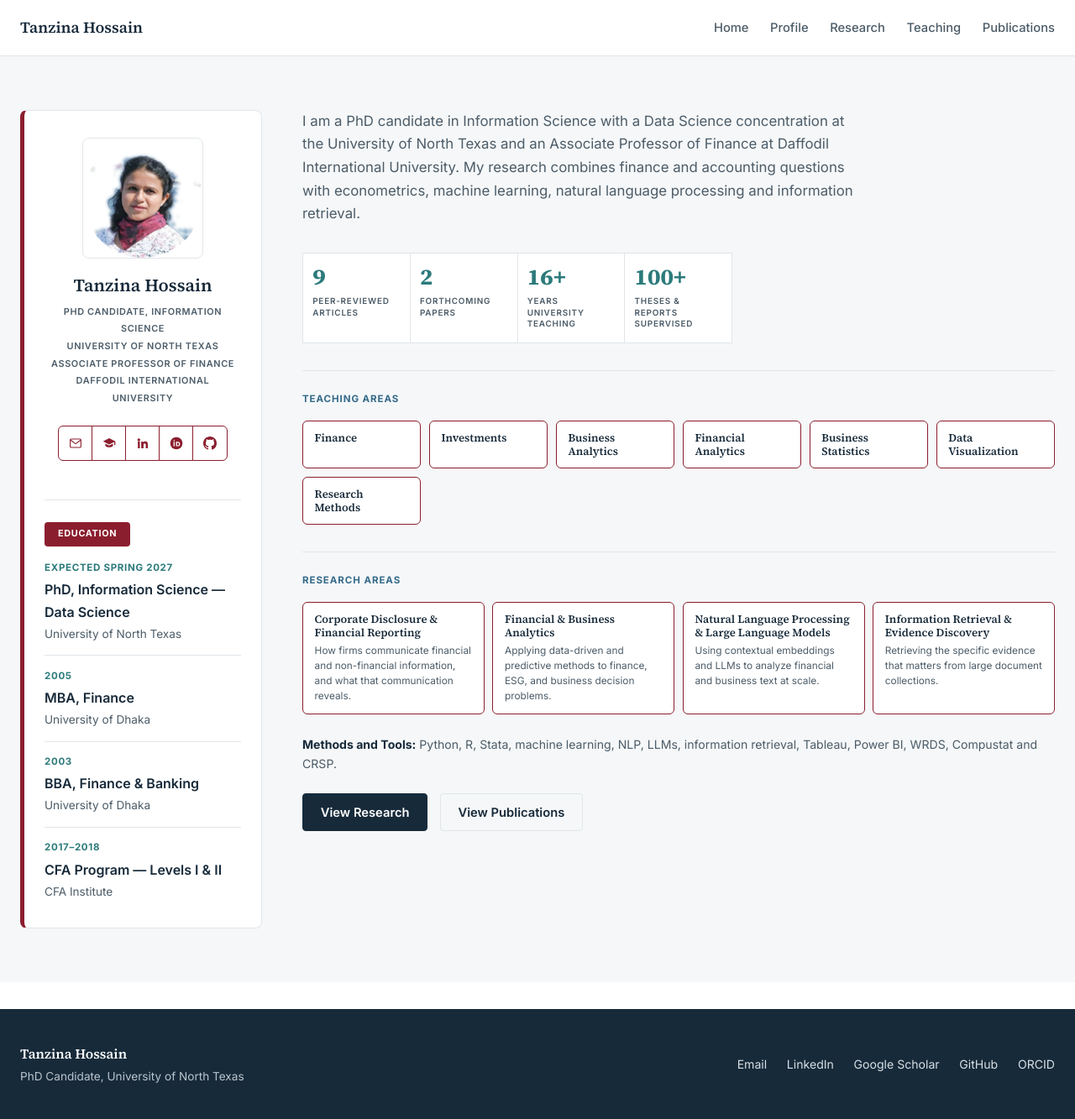
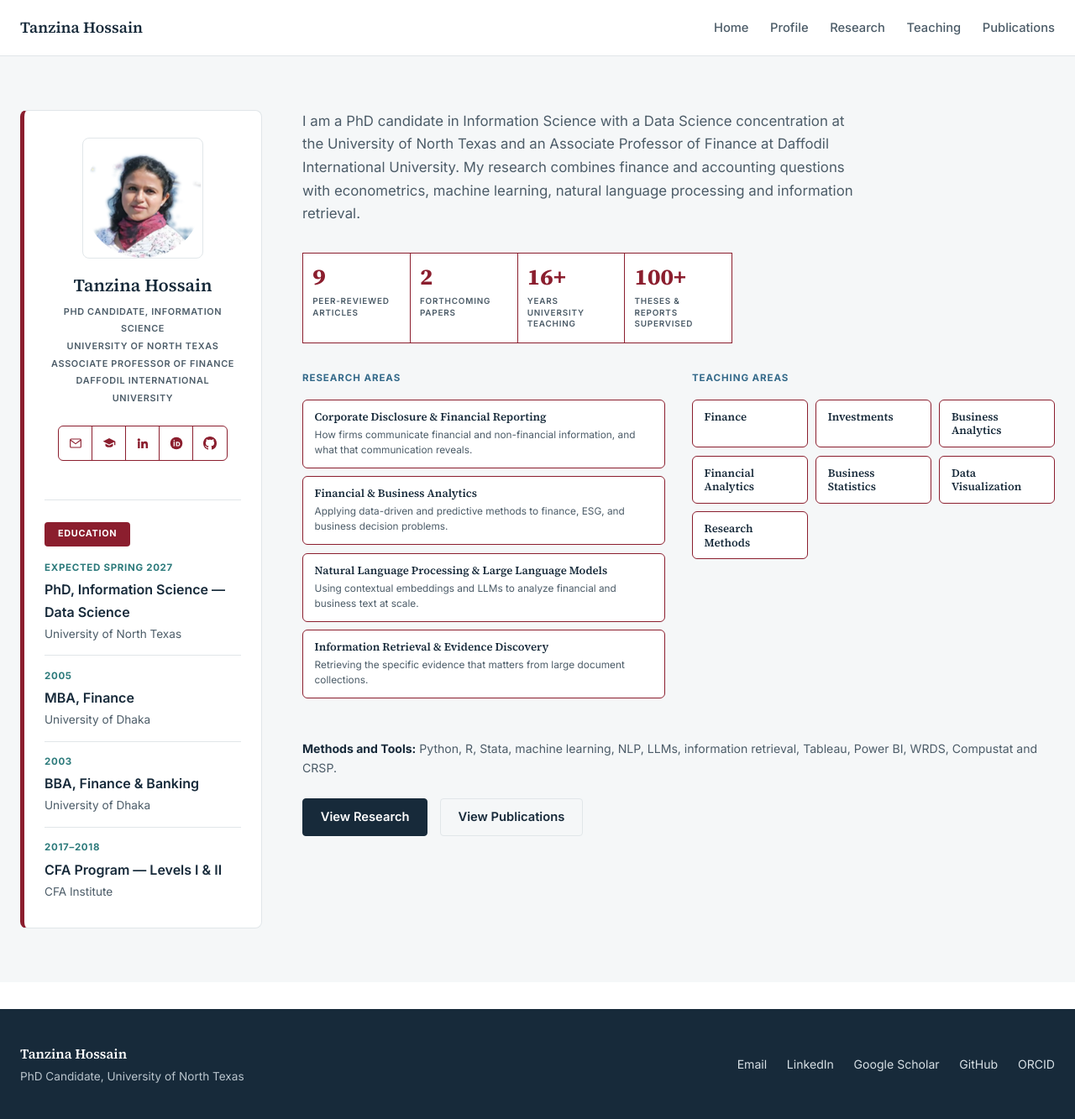
Before and after one commit to tanzinahossain/tanzinahossain.github.io, a Jekyll site: the page built from index.html, in a window 1280 px wide. Shown: the whole page at 84% size. Built offline with Jekyll 4.4.1, drawn with Linux system fonts in a browser that asks for light colours.

Commit message:
Put Research Areas and Teaching Areas side by side (Research left, Teaching right); color stat box border and numbers maroon
Co-Authored-By: Claude Sonnet 5 <noreply@anthropic.com>

```diff
--- a/assets/css/style.css
+++ b/assets/css/style.css
@@ -82,6 +82,8 @@ h1{margin-bottom:.3rem}
 .section-badge{display:inline-block; background:var(--maroon); color:var(--white); font-size:.68rem; font-weight:700; letter-spacing:.06em; text-transform:uppercase; padding:.35rem 1rem; border-radius:4px}
 .plain-list{list-style:none; margin:0 0 1.5rem; padding:0; display:flex; flex-direction:column; gap:.6rem}
 .plain-list li{font-size:.98rem; color:var(--navy)}
+.two-col-areas{display:grid; grid-template-columns:1fr 1fr; gap:2rem}
+@media (max-width:700px){.two-col-areas{grid-template-columns:1fr}}
 .mini-card-grid{display:grid; grid-template-columns:repeat(auto-fit, minmax(8rem, 1fr)); gap:.6rem; margin:0 0 1.5rem}
 .mini-card-grid-2{grid-template-columns:repeat(auto-fit, minmax(11rem, 1fr))}
 .mini-card{border:1.5px solid var(--maroon); border-radius:6px; padding:.7rem .85rem; background:var(--white)}
@@ -90,9 +92,9 @@ h1{margin-bottom:.3rem}
 @media (max-width:800px){.profile-grid{grid-template-columns:1fr; justify-items:center; text-align:center} .bio-col{text-align:left} .areas-row{grid-template-columns:1fr}}
 
 /* ===== Stat tiles ===== */
-.stats{display:grid; grid-template-columns:repeat(4, minmax(6rem,1fr)); gap:1px; background:var(--border); border:1px solid var(--border); margin-top:2rem; max-width:32rem}
+.stats{display:grid; grid-template-columns:repeat(4, minmax(6rem,1fr)); gap:1px; background:var(--maroon); border:1.5px solid var(--maroon); margin-top:2rem; max-width:32rem}
 .stat{background:var(--white); padding:.9rem .7rem}
-.stat .sv2{font-family:var(--serif); font-weight:700; font-size:1.7rem; line-height:1; color:var(--teal); font-variant-numeric:tabular-nums}
+.stat .sv2{font-family:var(--serif); font-weight:700; font-size:1.7rem; line-height:1; color:var(--maroon); font-variant-numeric:tabular-nums}
 .stat .sl{font-size:.62rem; font-weight:600; text-transform:uppercase; letter-spacing:.08em; color:var(--text-muted); margin-top:.5rem; line-height:1.4}
 @media (max-width:640px){.stats{grid-template-columns:repeat(2,1fr); margin-left:auto; margin-right:auto}}
 
--- a/index.html
+++ b/index.html
@@ -75,19 +75,10 @@ description: Finance educator and computational business researcher — corporat
         <div class="stat"><div class="sv2">100+</div><div class="sl">Theses &amp; reports<br>supervised</div></div>
       </div>
 
-      <div class="group-label" style="margin-top:2rem">Teaching Areas</div>
-      <div class="mini-card-grid">
-        <div class="mini-card"><h3>Finance</h3></div>
-        <div class="mini-card"><h3>Investments</h3></div>
-        <div class="mini-card"><h3>Business Analytics</h3></div>
-        <div class="mini-card"><h3>Financial Analytics</h3></div>
-        <div class="mini-card"><h3>Business Statistics</h3></div>
-        <div class="mini-card"><h3>Data Visualization</h3></div>
-        <div class="mini-card"><h3>Research Methods</h3></div>
-      </div>
-
-      <div class="group-label">Research Areas</div>
-      <div class="mini-card-grid mini-card-grid-2">
+      <div class="two-col-areas">
+        <div>
+          <div class="group-label" style="margin-top:2rem">Research Areas</div>
+          <div class="mini-card-grid" style="grid-template-columns:1fr">
             <div class="mini-card">
               <h3>Corporate Disclosure &amp; Financial Reporting</h3>
               <p>How firms communicate financial and non-financial information, and what that communication reveals.</p>
@@ -105,6 +96,20 @@ description: Finance educator and computational business researcher — corporat
               <p>Retrieving the specific evidence that matters from large document collections.</p>
             </div>
           </div>
+        </div>
+        <div>
+          <div class="group-label" style="margin-top:2rem">Teaching Areas</div>
+          <div class="mini-card-grid">
+            <div class="mini-card"><h3>Finance</h3></div>
+            <div class="mini-card"><h3>Investments</h3></div>
+            <div class="mini-card"><h3>Business Analytics</h3></div>
+            <div class="mini-card"><h3>Financial Analytics</h3></div>
+            <div class="mini-card"><h3>Business Statistics</h3></div>
+            <div class="mini-card"><h3>Data Visualization</h3></div>
+            <div class="mini-card"><h3>Research Methods</h3></div>
+          </div>
+        </div>
+      </div>
 
       <p style="color:var(--text-muted); font-size:.88rem; margin-top:1.5rem"><strong style="color:var(--navy)">Methods and Tools:</strong> Python, R, Stata, machine learning, NLP, LLMs, information retrieval, Tableau, Power BI, WRDS, Compustat and CRSP.</p>
 
```
Lines whose indentation alone changed are shown as unchanged.
